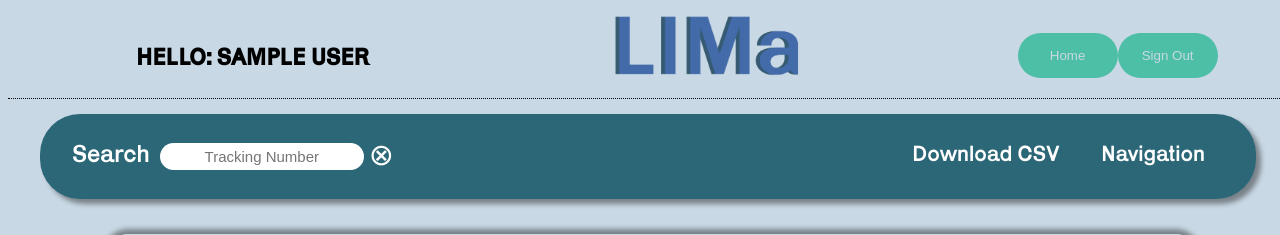
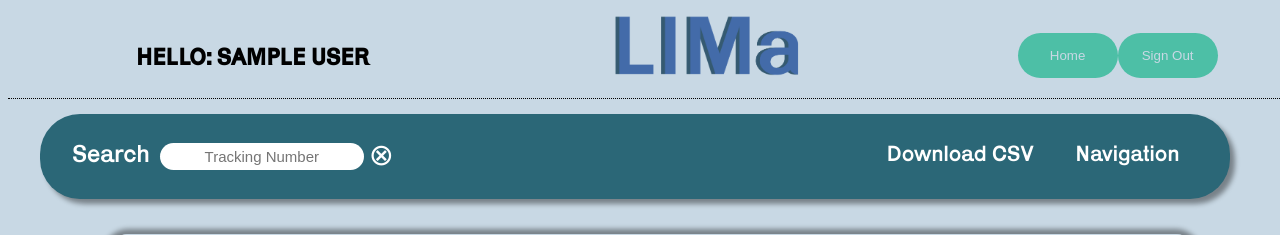
Before and after one commit to KyleSmartin98/LimaProduction, a Django app: page /Results/ in a window 1280 px wide. Shown: the top 235 px of the page. Run offline with Django 3.2, Linux system fonts and the light colour scheme; a user stored in the database is signed in; data comes from the database, SQL or seed files in the repository; tables that the repository leaves empty hold one stand-in row (values such as "Sample post"); parts of the project's set-up code (start-up, migrations or seed data) failed here and were passed over.

Commit message:
updated ui

```diff
--- a/FreeLims/static/FreeLims/Style.css
+++ b/FreeLims/static/FreeLims/Style.css
@@ -1101,7 +1101,7 @@ th{
     display: inline;
     text-align: center;
     align: center;
-    width: calc(0.95 * 100vw);
+    width: calc(0.93 * 100vw);
     min-width: 75%;
     margin-left: calc(0.025 * 100vw);
     margin-top: 15px;
```
